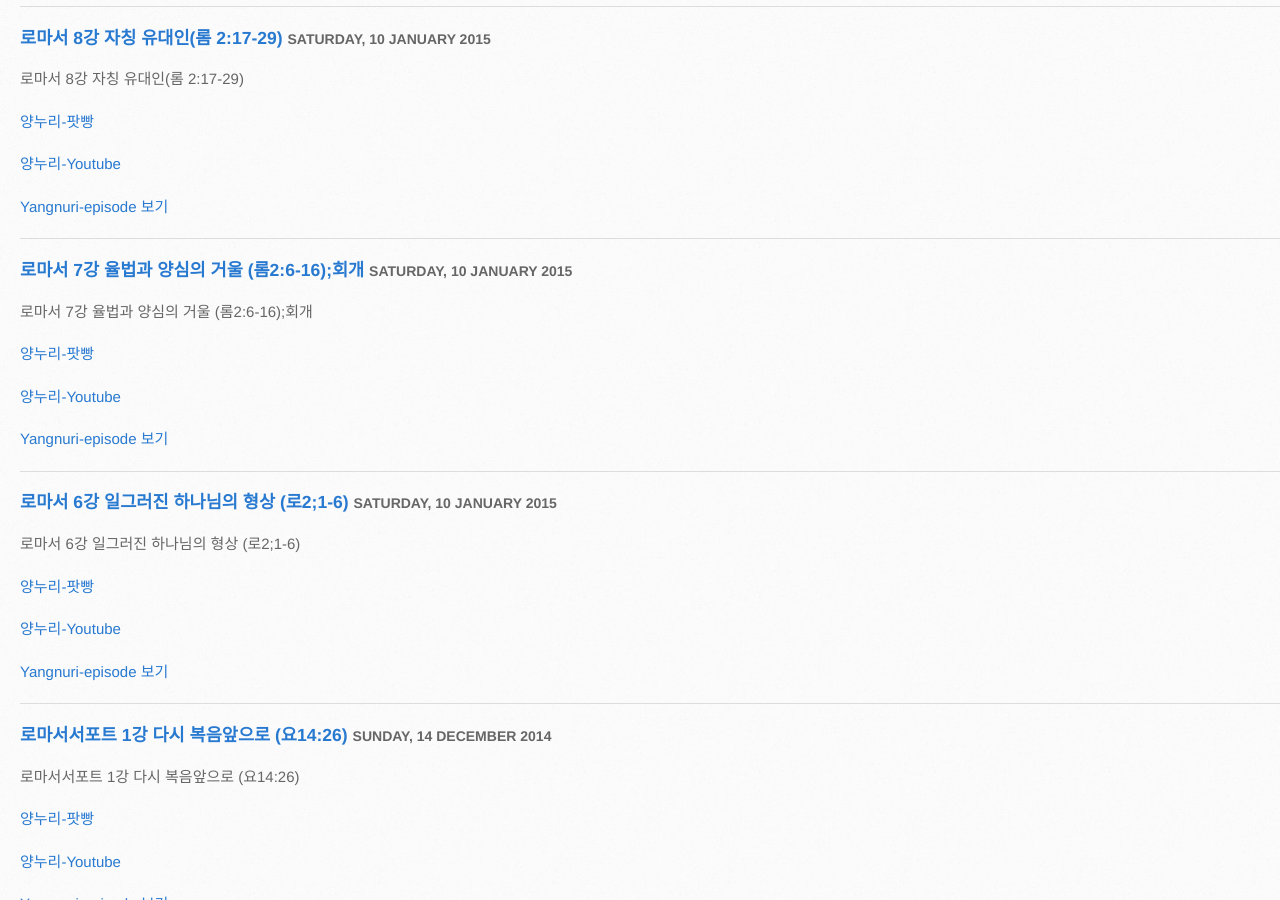
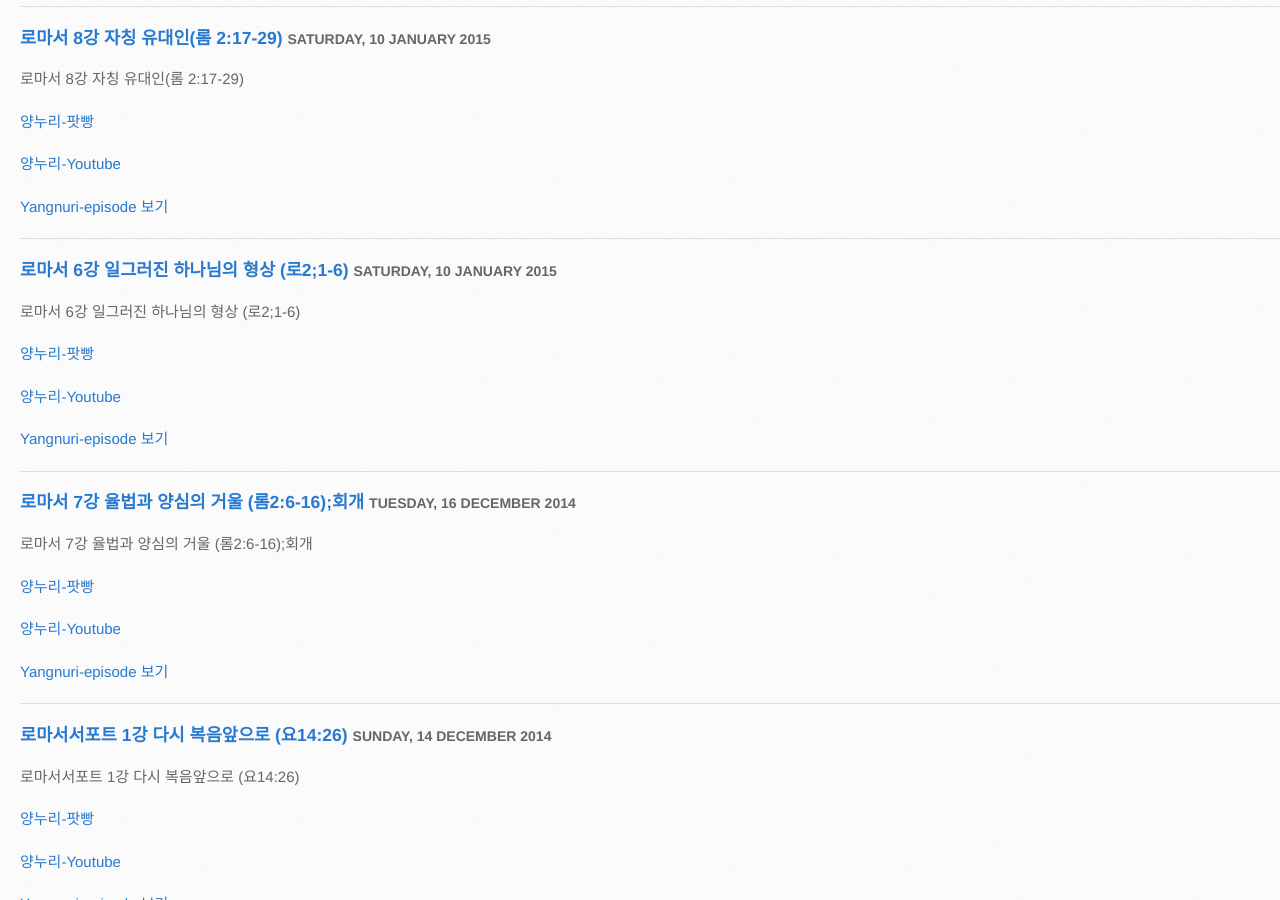
Before and after one commit to yangnuri2/yangnuri2.github.io, a Jekyll site: the page built from index.html, in a window 1280 px wide and 900 px high, scrolled down 3230 px. Built offline with Jekyll 4.4.1, drawn with Linux system fonts in a browser that asks for light colours.

Commit message:
Update 2015-01-10-yang-1-6.md

```diff
--- a/_posts/2015-01-10-yang-1-6.md
+++ b/_posts/2015-01-10-yang-1-6.md
@@ -2,7 +2,7 @@
 layout: post
 title: "로마서 7강 율법과 양심의 거울 (롬2:6-16);회개"
 author: "Yangnuri"
-date: 2015-01-10
+date: 2014-12-16
 duration: "44:47"
 type: "video/mp4"
 enclosure_url: http://archive.org/download/a01041315591_gmail_726/%EB%A1%9C%EB%A7%88%EC%84%9C%207%EA%B0%95%20%EC%9C%A8%EB%B2%95%EA%B3%BC%20%EC%96%91%EC%8B%AC%EC%9D%98%20%EA%B1%B0%EC%9A%B8%20%28%EB%A1%AC2_6.mp4
```
